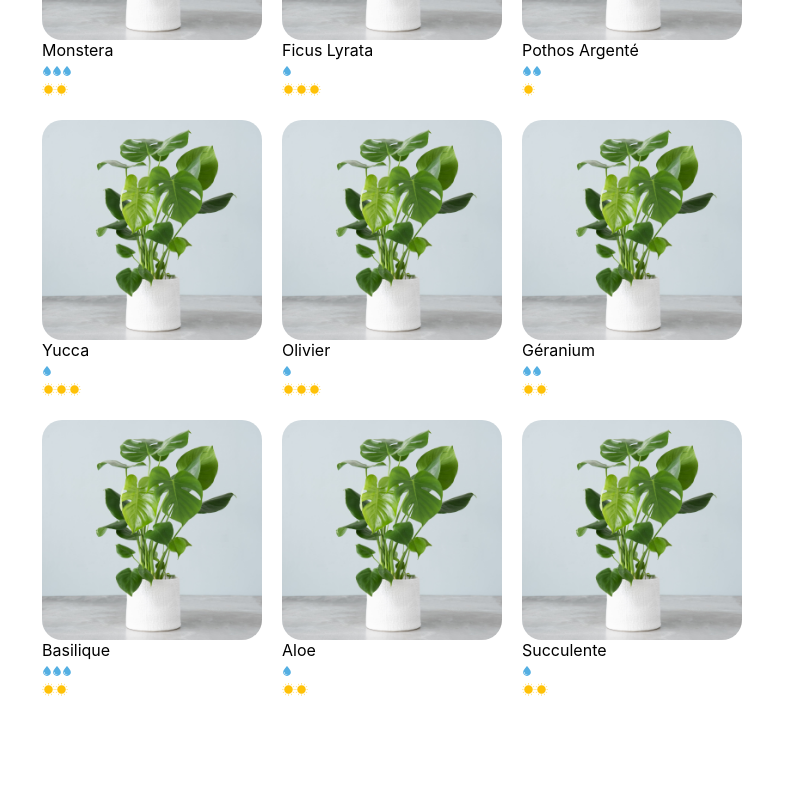
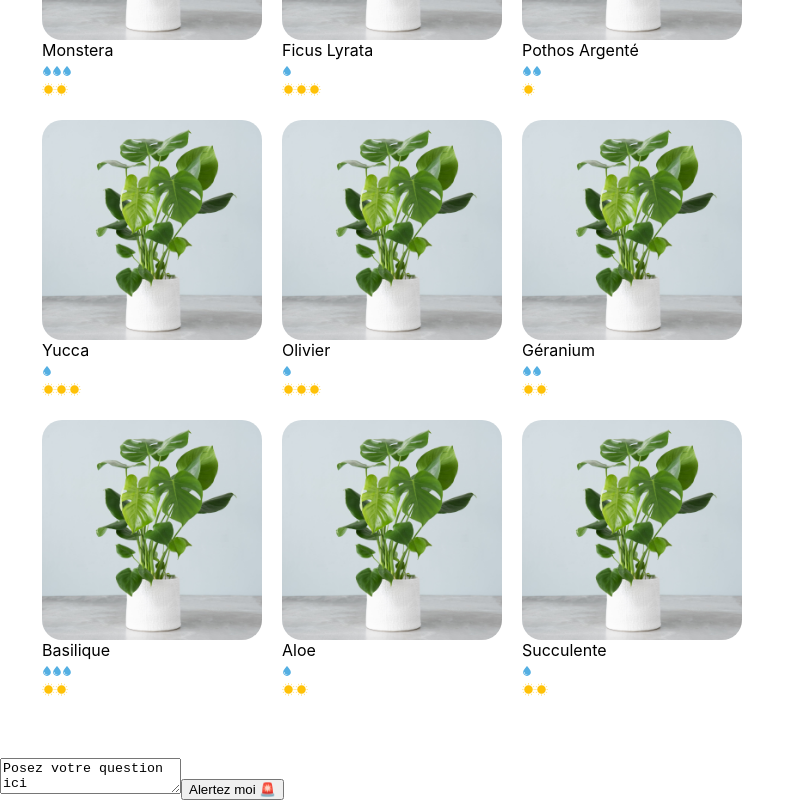
Before and after one commit to AlaskanMute/la-maison-jungle, a React (Create React App) app: page / in a window 1280 px wide. Shown: the part 463-1263 px from the top of the page, without its empty margins (0-805 px from the left). Before the commit the page ends 1221 px from the top, so only its background shows below. Built offline with nearby package versions, Linux system fonts and the light colour scheme.

Commit message:
add QuestionForm

```diff
--- a/src/components/App.js
+++ b/src/components/App.js
@@ -3,6 +3,7 @@ import logo from '../assets/logo.png'
 import Banner from './Banner';
 //import Cart from './Cart'
 import ShoppingList from './ShoppingList'
+import QuestionForm from './QuestionForm';
 
 function App() {
   return  (
@@ -13,6 +14,7 @@ function App() {
                 </Banner>
                 {/*<Cart/> */}
                 <ShoppingList/>
+                <QuestionForm/>
           </div>
   )
 }
--- /dev/null
+++ b/src/components/QuestionForm.js
@@ -0,0 +1,16 @@
+import { useState } from 'react'
+
+function QuestionForm() {
+    const [inputValue, setInputValue] = useState('Posez votre question ici')
+    return (
+        <div>
+            <textarea
+                value={inputValue}
+                onChange={(e) => setInputValue(e.target.value)}
+            />
+            <button onClick={() => alert(inputValue)}>Alertez moi 🚨</button>
+        </div>
+    )
+}
+
+export default QuestionForm
```
